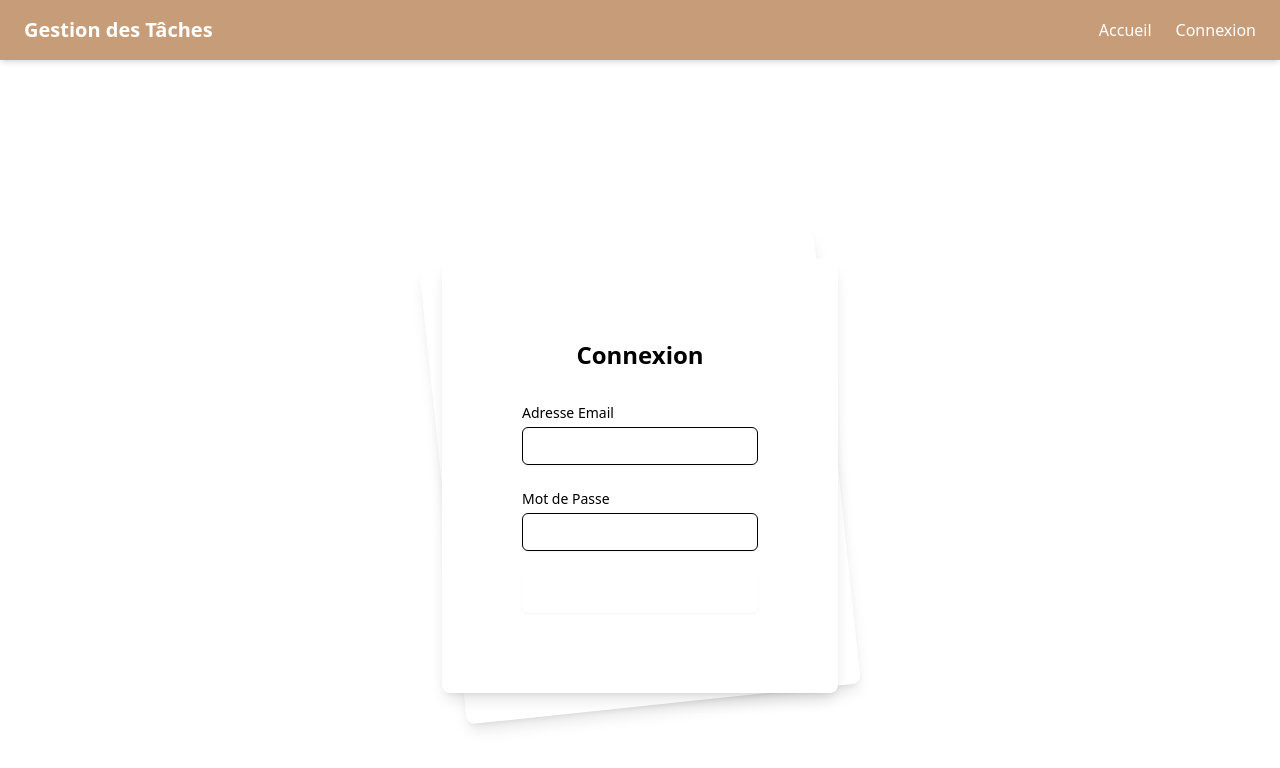
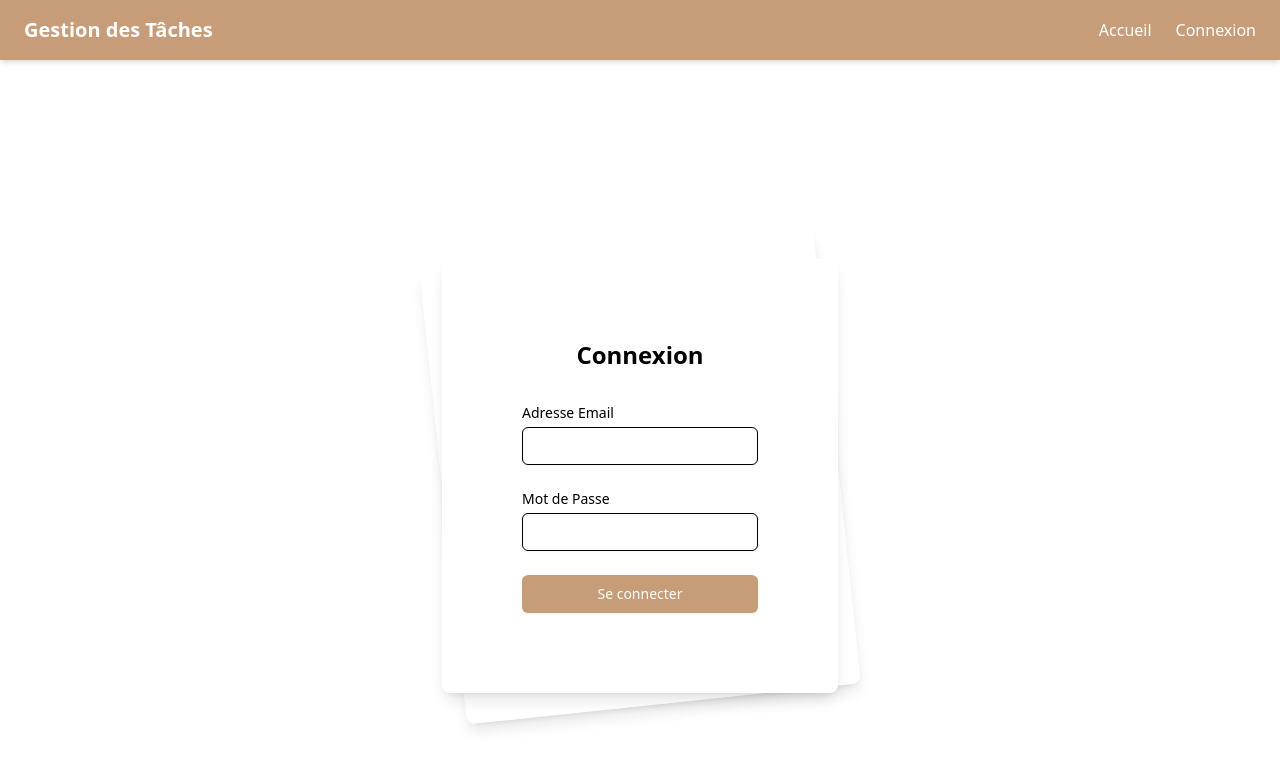
Before and after one commit to Enzo91080/organize-me, a React (Vite) app in the folder organize-me-front/: page /login in a window 1280 px wide. Shown: the top 768 px of the page. Built offline with nearby package versions, Linux system fonts and the light colour scheme; no server answers.

Commit message:
update button login

```diff
--- a/organize-me-front/src/Auth/Login.jsx
+++ b/organize-me-front/src/Auth/Login.jsx
@@ -73,7 +73,7 @@ export default function Login() {
                   className={`w-full flex justify-center py-2 px-4 border border-transparent rounded-md shadow-sm text-sm font-medium text-white ${
                     loading
                       ? "bg-blue-300 cursor-not-allowed"
-                      : "bg-blue-600 hover:bg-blue-700 focus:ring-blue-500"
+                      : "bg-jb-primary hover:bg-opacity-65 focus:ring-blue-500"
                   }`}
                 >
                   {loading ? "Connexion..." : "Se connecter"}
```
